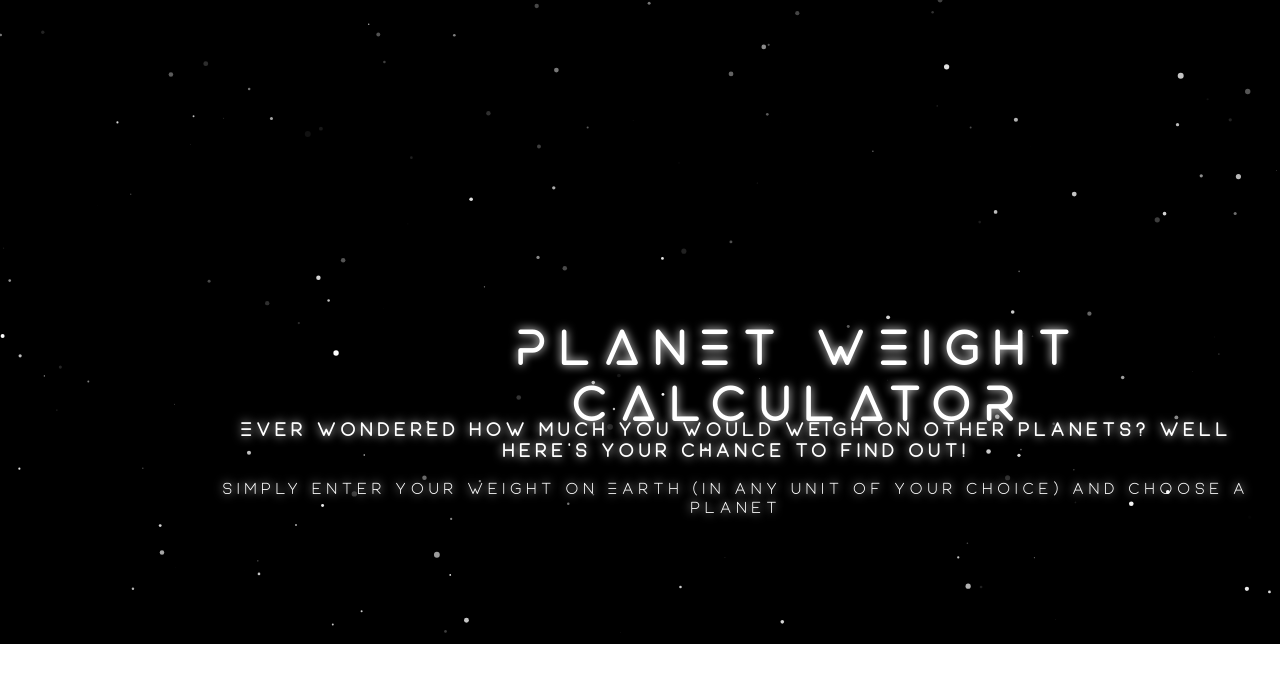
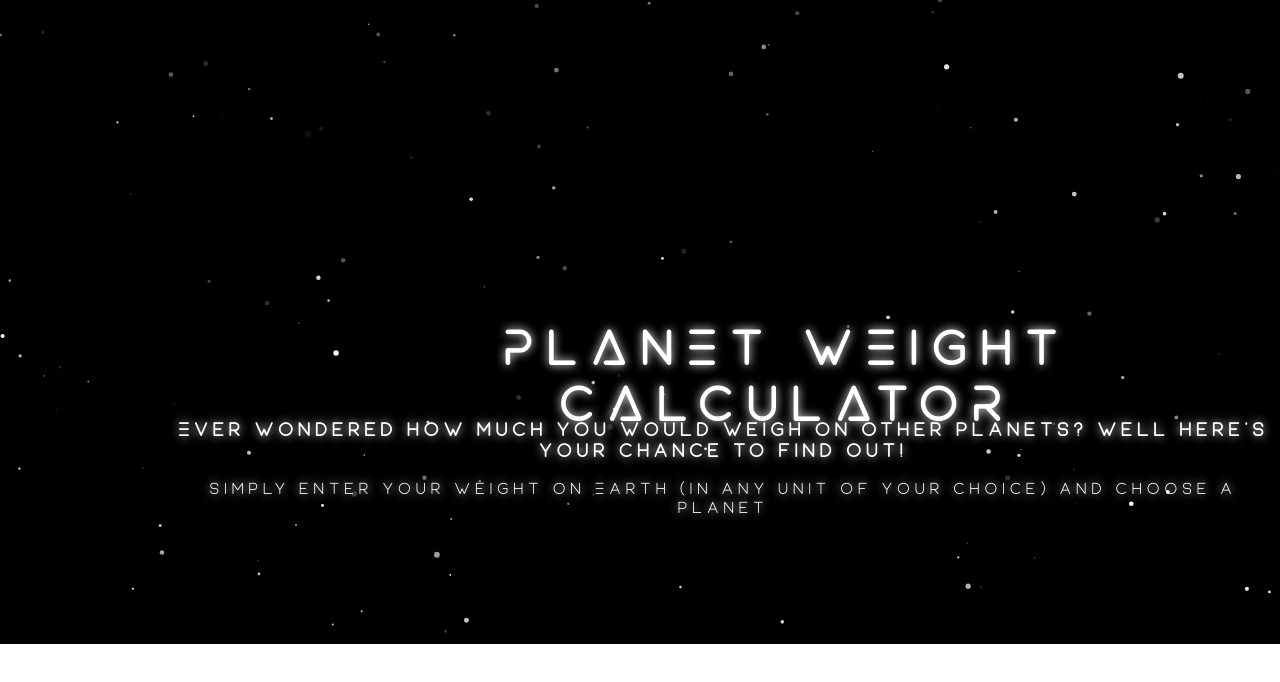
Before and after one commit to maquino123/Planet-Weight-Calculator, a plain HTML site: page index.html in a window 1280 px wide. Drawn offline with Linux system fonts and the light colour scheme.

Commit message:
Change positioning of elements

```diff
--- a/style.css
+++ b/style.css
@@ -30,7 +30,7 @@ body{
   text-align: center;
   position: absolute;
   top: 40%;
-  left: 25%;
+  left: 23%;
 }
 
 #description{
@@ -44,7 +44,7 @@ body{
   text-align: center;
   position: absolute;
   top: 50%;
-  left: 15%;
+  left: 13%;
 }
 
 @keyframes fadeIn {
```
